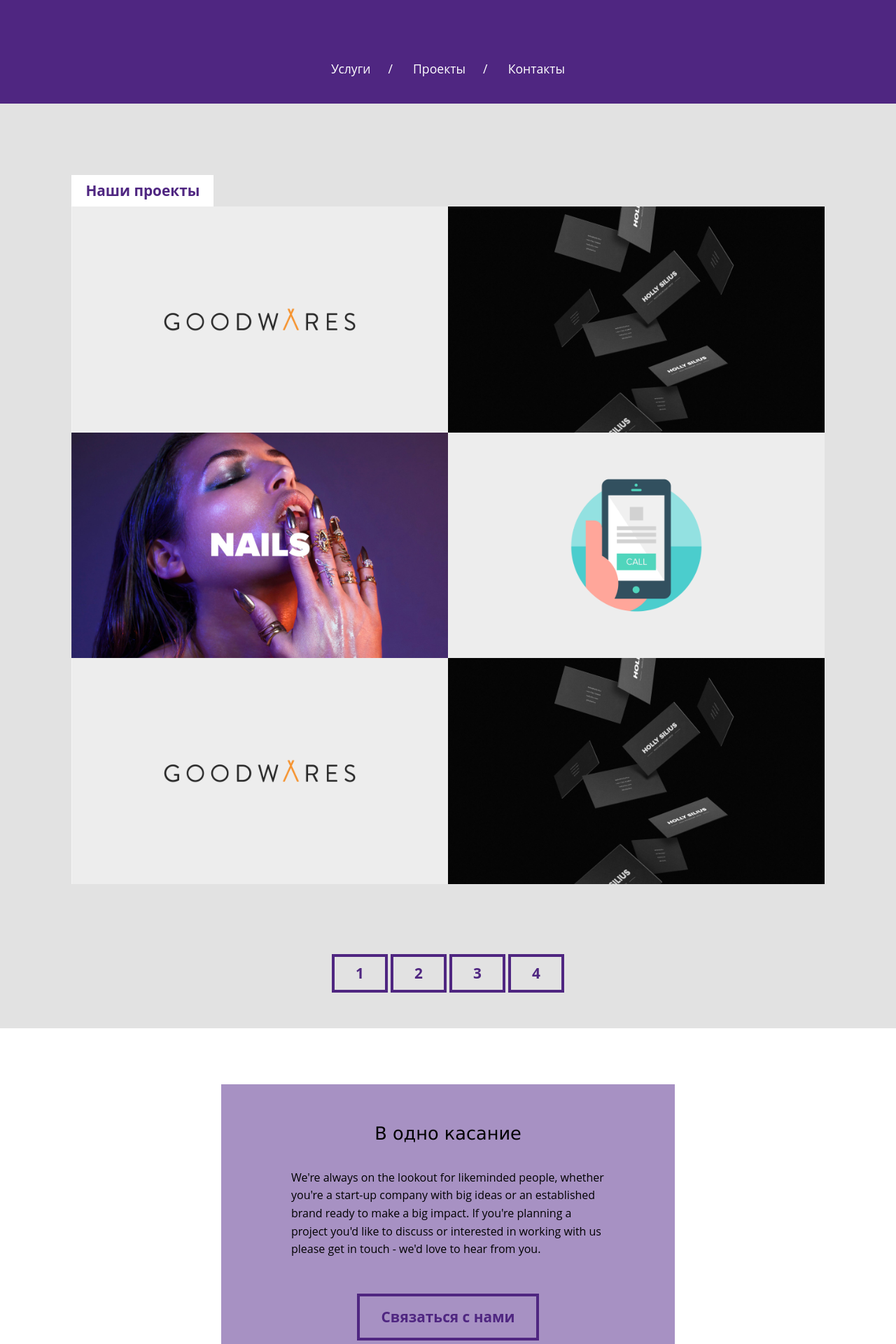
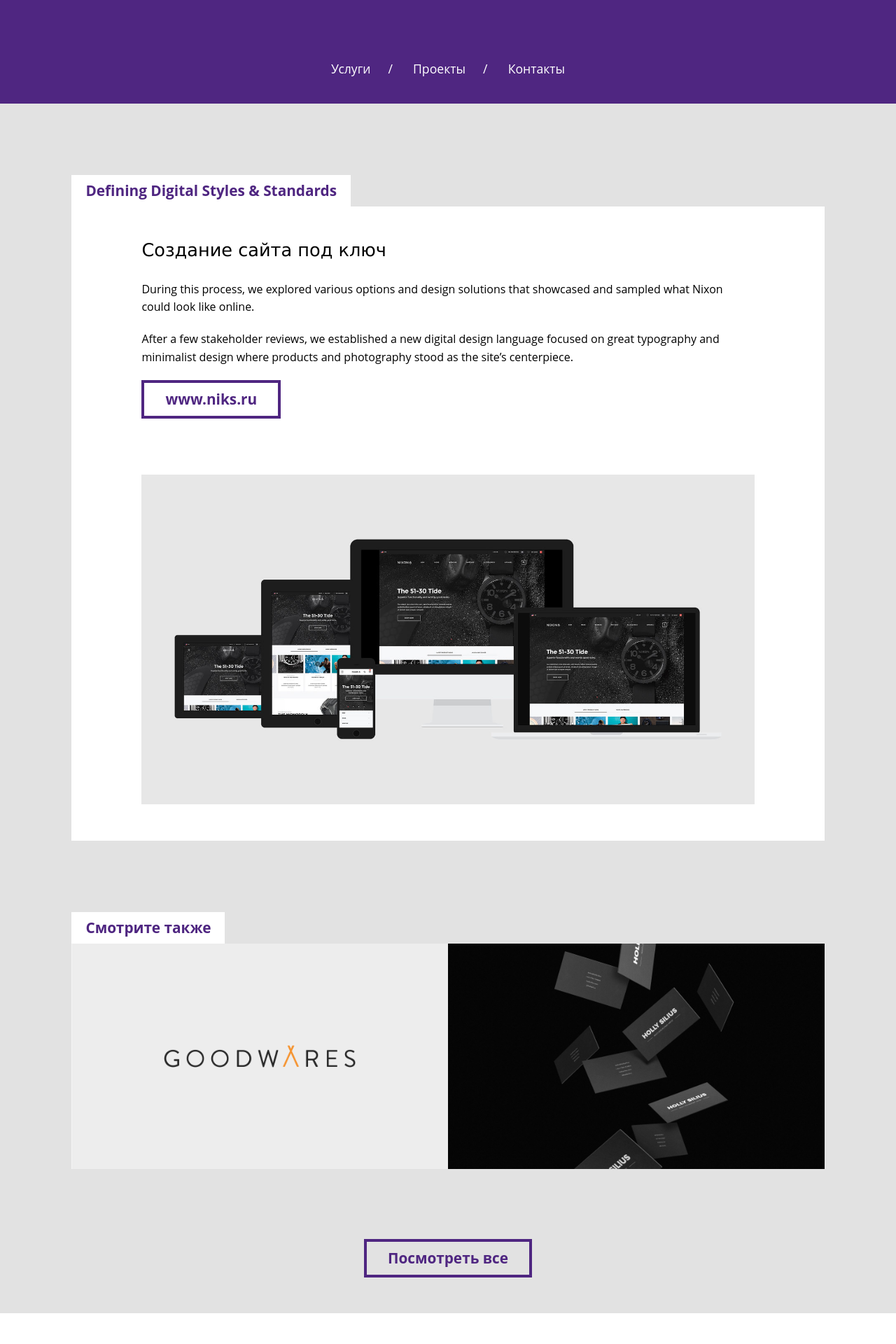
Before and after one commit to koninka/slashstudio-site, a PHP site: page / in a window 1280 px wide. Shown: the part 652-2572 px from the top of the page at 70% size. Run offline with PHP 8.4, Linux system fonts and the light colour scheme.

Commit message:
все. остались косячки в ксс

```diff
--- a/css/projects.css
+++ b/css/projects.css
@@ -1,5 +1,6 @@
 #block_projects {
 	position: relative;
+	padding: 8% 8% 0;
 }
 
 #block_projects div.gallery a {
@@ -86,10 +87,6 @@
 	opacity: 1;
 }
 
-#block_projects {
-	padding: 8% 8% 0;
-}
-
 #block_projects img {
 	position: relative;
 }
@@ -97,3 +94,38 @@
 #block_projects div.center_button {
 	margin-top: 100px;
 }
+
+/*-------------------------*/
+
+#block_project {
+	position: relative;
+	padding: 8% 8%;
+}
+
+#block_project div.wrapper_project {
+	padding: 50px 100px;
+	background: white;
+	margin: 0 auto;
+}
+
+#block_project div.wrapper_project h2.type {
+	margin-bottom: 30px;
+	font-family: Verdana;
+	font-size: 160%;
+}
+
+#block_project div.wrapper_project div.info p {
+	margin-bottom: 20px;
+}
+
+#block_project div.wrapper_project div.info a.button {
+	margin-bottom: 80px;
+}
+
+#block_project div.wrapper_project div.gallery img {
+	width: 100%;
+}
+
+#block_projects.watch_other {
+	padding-top: 0;
+}
--- a/index.php
+++ b/index.php
@@ -3,6 +3,6 @@
 	require_once SCRIPTS_ROOT . 'constants.php';
 	require_once SCRIPTS_ROOT . 'settings.php';
 
-	$smarty->display('projects_all.tpl');
+	$smarty->display('project.tpl');
 
 ?>
--- /dev/null
+++ b/templates/project.tpl
@@ -0,0 +1,74 @@
+{extends file='page.tpl'}
+{block name='links' append}
+	<link href="/css/projects.css" rel="stylesheet" />
+	<link href="/css/block1.css" rel="stylesheet" />
+	<link href="/css/header.css" rel="stylesheet" />
+	<link href="/css/footer.css" rel="stylesheet" />
+	<script src="/js/jquery.scrollorama.js"></script>
+	{literal}
+		<script>
+			$(function(){
+				var scrollorama = $.scrollorama({
+			        blocks:'.scrollblock'
+			    });
+			});
+		</script>
+	{/literal}
+{/block}
+{block name='div.main'}
+	{include file="block1.tpl"}
+	<section id="block_project">
+		<h1 class="block_h1">Defining Digital Styles & Standards</h1>
+		<div class="wrapper_project">
+			<div class="info">
+				<h2 class="type">Создание сайта под ключ</h2>
+				<div class="text">
+					<p>During this process, we explored various options and design solutions that showcased and sampled what Nixon could look like online.</p>
+					<p>After a few stakeholder reviews, we established a new digital design language focused on great typography and minimalist design where products and photography stood as the site’s centerpiece.</p>
+				</div>
+				<a href="#" class="button">www.niks.ru</a>
+			</div>
+			<div class="gallery">
+				<img src="/images/img.jpg" />
+			</div>
+		</div>
+	</section>
+	<section id="block_projects" class="watch_other">
+		<h1 class="block_h1">Смотрите также</h1>
+		<div class="gallery">
+			<a href="#">
+				<img src="/images/img4.png" />
+				<div class="caption">
+					<div class="child">
+						<div class="text">
+							<strong>Caption</strong>
+							<p>Lorem ipsum dolor sit amet, consectetur adipisicing elit</p>
+						</div>
+						<div class="href">
+							<span class="button">Посмотреть</span>
+						</div>
+					</div>
+					<div class="helper"></div>
+				</div>
+			</a><a href="#">
+				<img src="/images/img1.jpg" />
+				<div class="caption">
+					<div class="child">
+						<div class="text">
+							<strong>Caption</strong>
+							<p>Lorem ipsum dolor sit amet, consectetur adipisicing elit</p>
+						</div>
+						<div class="href">
+							<span class="button">Посмотреть</span>
+						</div>
+					</div>
+					<div class="helper"></div>
+				</div>
+			</a>
+		</div>
+		<div class="center_button" id="view_all">
+			<a href="#" class="button">Посмотреть все</a>
+		</div>
+	</section>
+   {include file="footer.tpl"}
+{/block}
```
Also changed, not shown: images/img.jpg (added).
